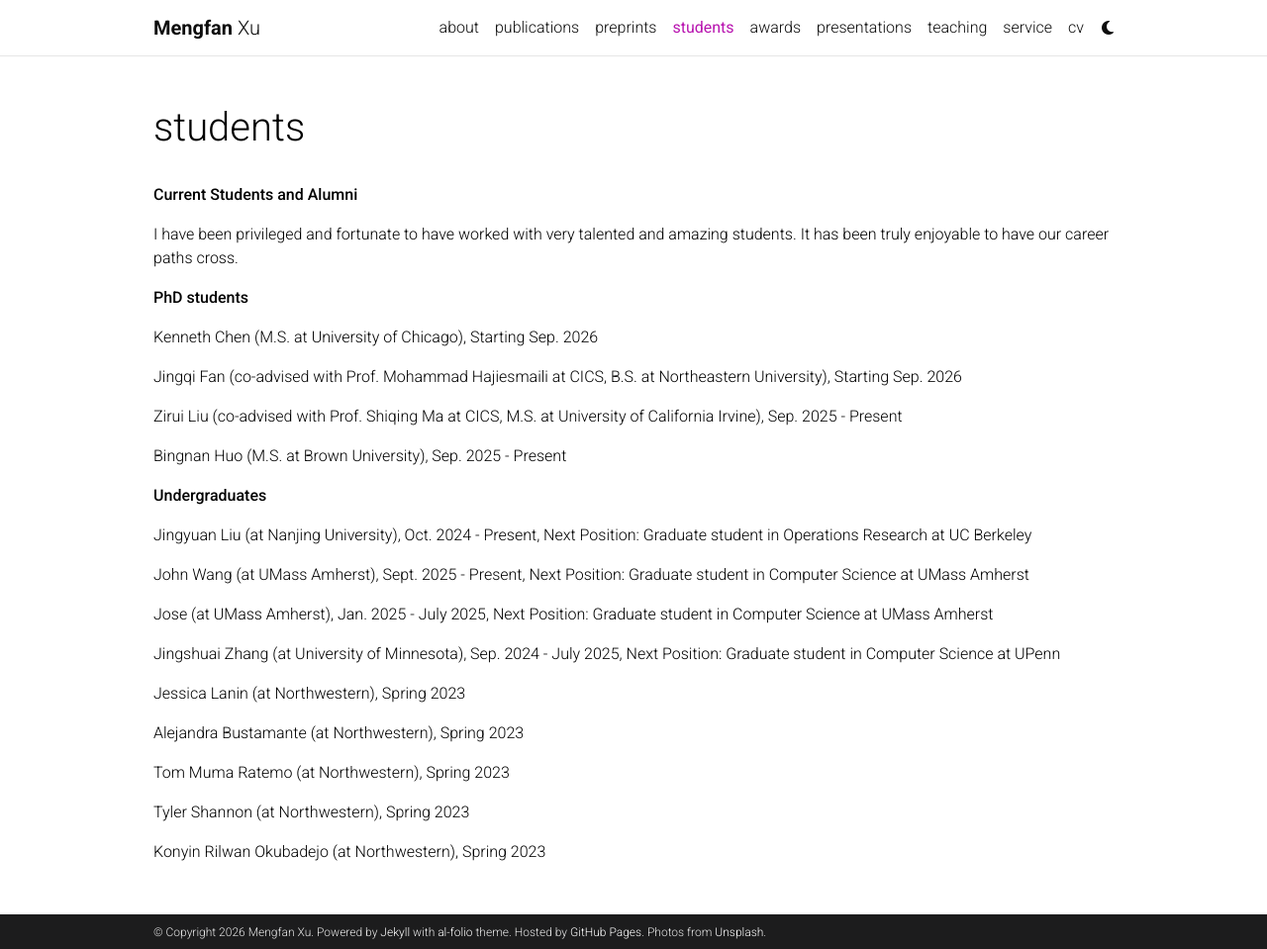
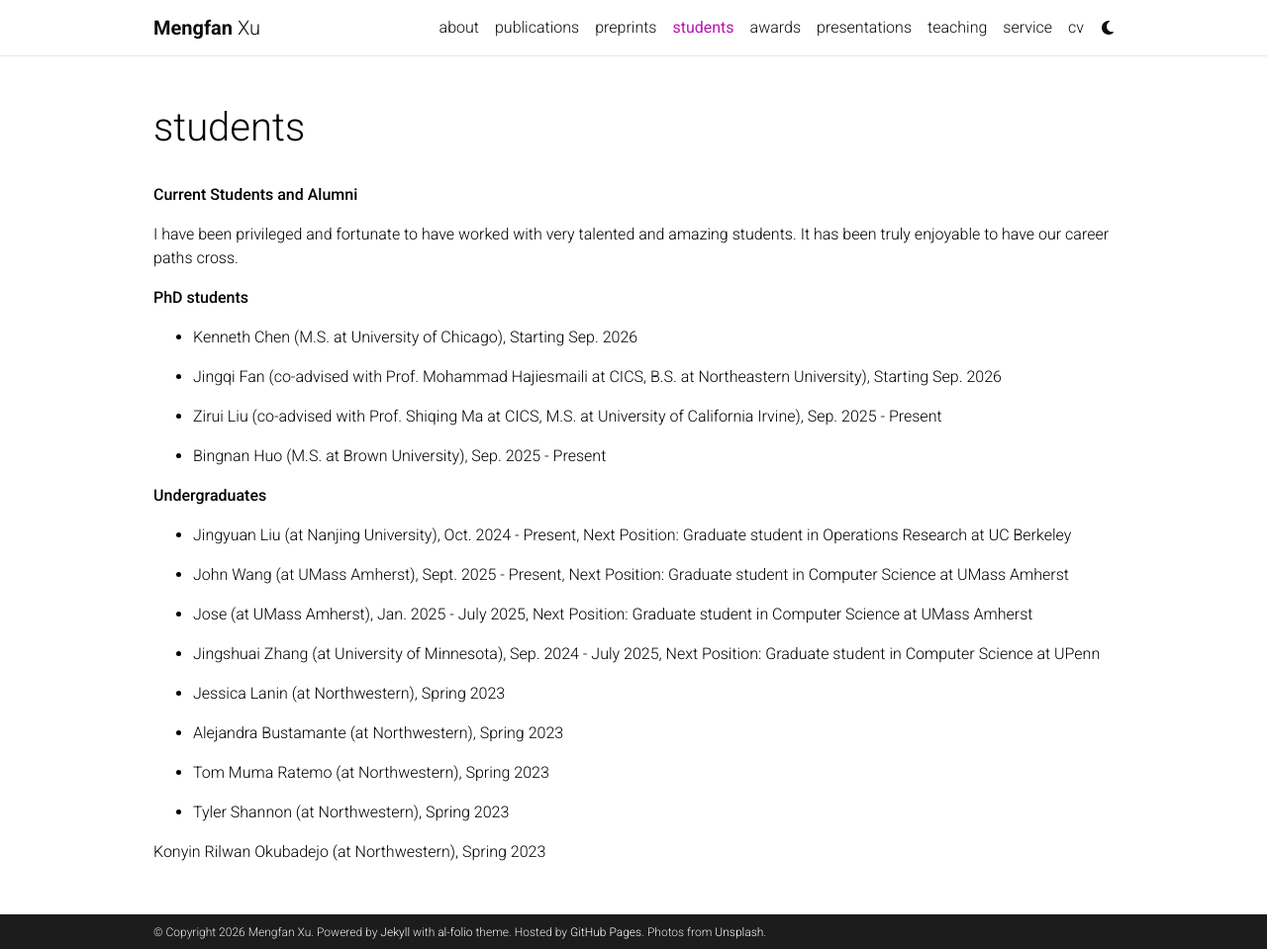
Before and after one commit to mengfanxu1997/mengfanxu1997.github.io, a Jekyll site: the page built from _pages/students.md, in a window 1280 px wide and 959 px high. Shown: the whole window at 99% size. Built offline with Jekyll 4.4.1, drawn with Linux system fonts in a browser that asks for light colours; comment, search, counter and statistics services are not loaded; a style sheet for code colours, icons or effects is not loaded.

```diff
--- a/_pages/students.md
+++ b/_pages/students.md
@@ -12,31 +12,31 @@ I have been privileged and fortunate to have worked with very talented and amazi
 
 **PhD students**
 
-Kenneth Chen (M.S. at University of Chicago), Starting Sep. 2026
+- Kenneth Chen (M.S. at University of Chicago), Starting Sep. 2026
 
-Jingqi Fan (co-advised with Prof. Mohammad Hajiesmaili at CICS, B.S. at Northeastern University), Starting Sep. 2026
+- Jingqi Fan (co-advised with Prof. Mohammad Hajiesmaili at CICS, B.S. at Northeastern University), Starting Sep. 2026
 
-Zirui Liu (co-advised with Prof. Shiqing Ma at CICS, M.S. at University of California Irvine), Sep. 2025 - Present
+- Zirui Liu (co-advised with Prof. Shiqing Ma at CICS, M.S. at University of California Irvine), Sep. 2025 - Present
 
-Bingnan Huo (M.S. at Brown University), Sep. 2025 - Present
+- Bingnan Huo (M.S. at Brown University), Sep. 2025 - Present
 
 
 **Undergraduates**
 
-Jingyuan Liu (at Nanjing University), Oct. 2024 - Present, Next Position: Graduate student in Operations Research at UC Berkeley
+- Jingyuan Liu (at Nanjing University), Oct. 2024 - Present, Next Position: Graduate student in Operations Research at UC Berkeley
 
-John Wang (at UMass Amherst), Sept. 2025 - Present, Next Position: Graduate student in Computer Science at UMass Amherst
+- John Wang (at UMass Amherst), Sept. 2025 - Present, Next Position: Graduate student in Computer Science at UMass Amherst
 
-Jose (at UMass Amherst), Jan. 2025 - July 2025, Next Position: Graduate student in Computer Science at UMass Amherst
+- Jose (at UMass Amherst), Jan. 2025 - July 2025, Next Position: Graduate student in Computer Science at UMass Amherst
 
-Jingshuai Zhang (at University of Minnesota), Sep. 2024 - July 2025, Next Position: Graduate student in Computer Science at UPenn
+- Jingshuai Zhang (at University of Minnesota), Sep. 2024 - July 2025, Next Position: Graduate student in Computer Science at UPenn
 
-Jessica Lanin (at Northwestern), Spring 2023
+- Jessica Lanin (at Northwestern), Spring 2023
 
-Alejandra Bustamante (at Northwestern), Spring 2023
+- Alejandra Bustamante (at Northwestern), Spring 2023
 
-Tom Muma Ratemo (at Northwestern), Spring 2023
+- Tom Muma Ratemo (at Northwestern), Spring 2023
 
-Tyler Shannon (at Northwestern), Spring 2023
+- Tyler Shannon (at Northwestern), Spring 2023
 
 Konyin Rilwan Okubadejo (at Northwestern), Spring 2023
```
